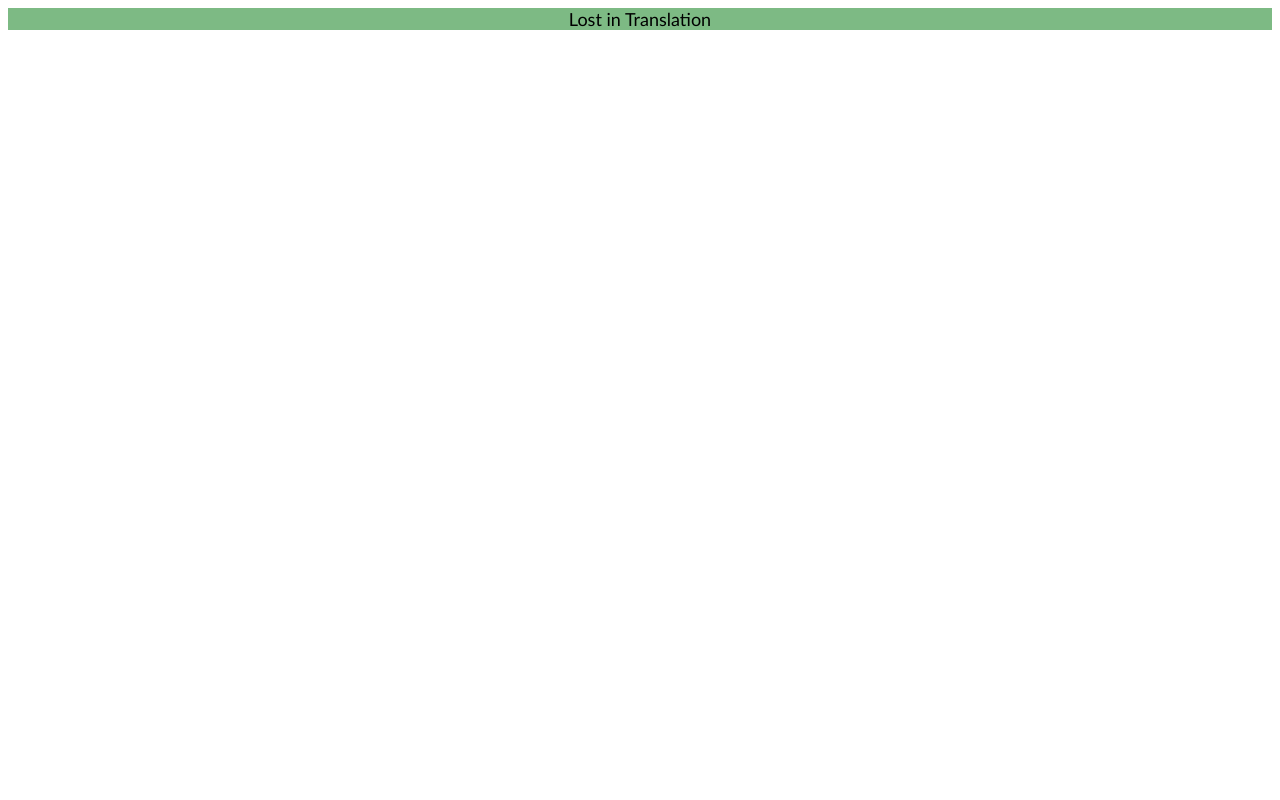
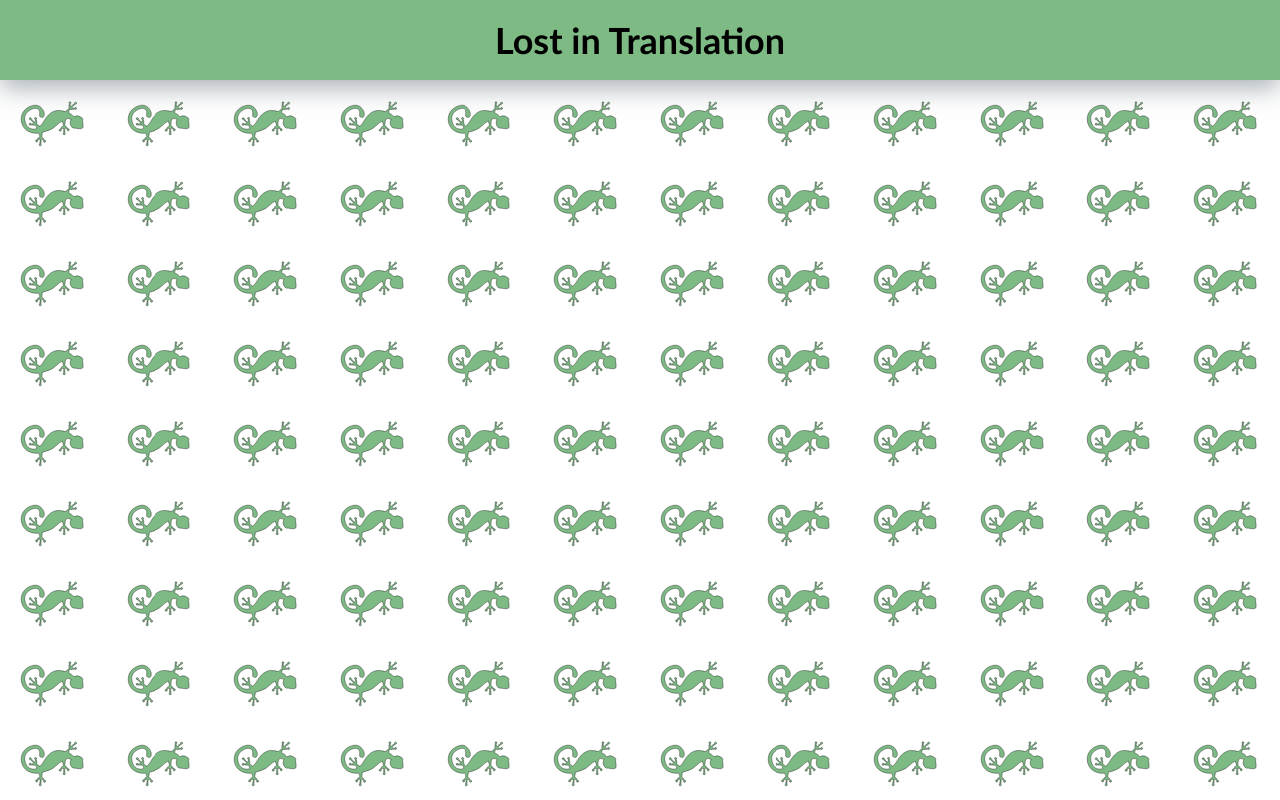
Before and after one commit to VeronicaAndersen/ExperisLostInTranslation, a React (Create React App) app: page / in a window 1280 px wide. Built offline with nearby package versions, Linux system fonts and the light colour scheme.

Commit message:
Added styling for background & header

```diff
--- a/src/App.css
+++ b/src/App.css
@@ -1,7 +1,22 @@
+:root{
+    --primary: #7DBA84;
+    --secondary: #c6464e;
+    --shadow: rgb(149 157 165 / 0.8) 0px 8px 24px;
+}
+*{
+    margin: 0;
+}
+body{
+    background-image: url('/images/gecko.svg');
+}
 .header {
-    background-color: #7DBA84;
+    background-color: var(--primary);
     display: flex;
     justify-content: center;
     font-size: large;
     font-family:'Trebuchet MS', 'Lucida Sans Unicode', 'Lucida Grande', 'Lucida Sans', Arial, sans-serif;
+    height: 80px;
+    line-height: 80px;
+    box-shadow: var(--shadow);
+
 }
--- a/src/App.js
+++ b/src/App.js
@@ -3,7 +3,9 @@
 function App() {
   return (
     <div className="App">
-      <header class= "header">Lost in Translation</header>
+      <header class= "header">
+        <h1>Lost in Translation</h1>
+      </header>
     </div>
   );
 }
```
Also changed, not shown: images/gecko.svg (added).
